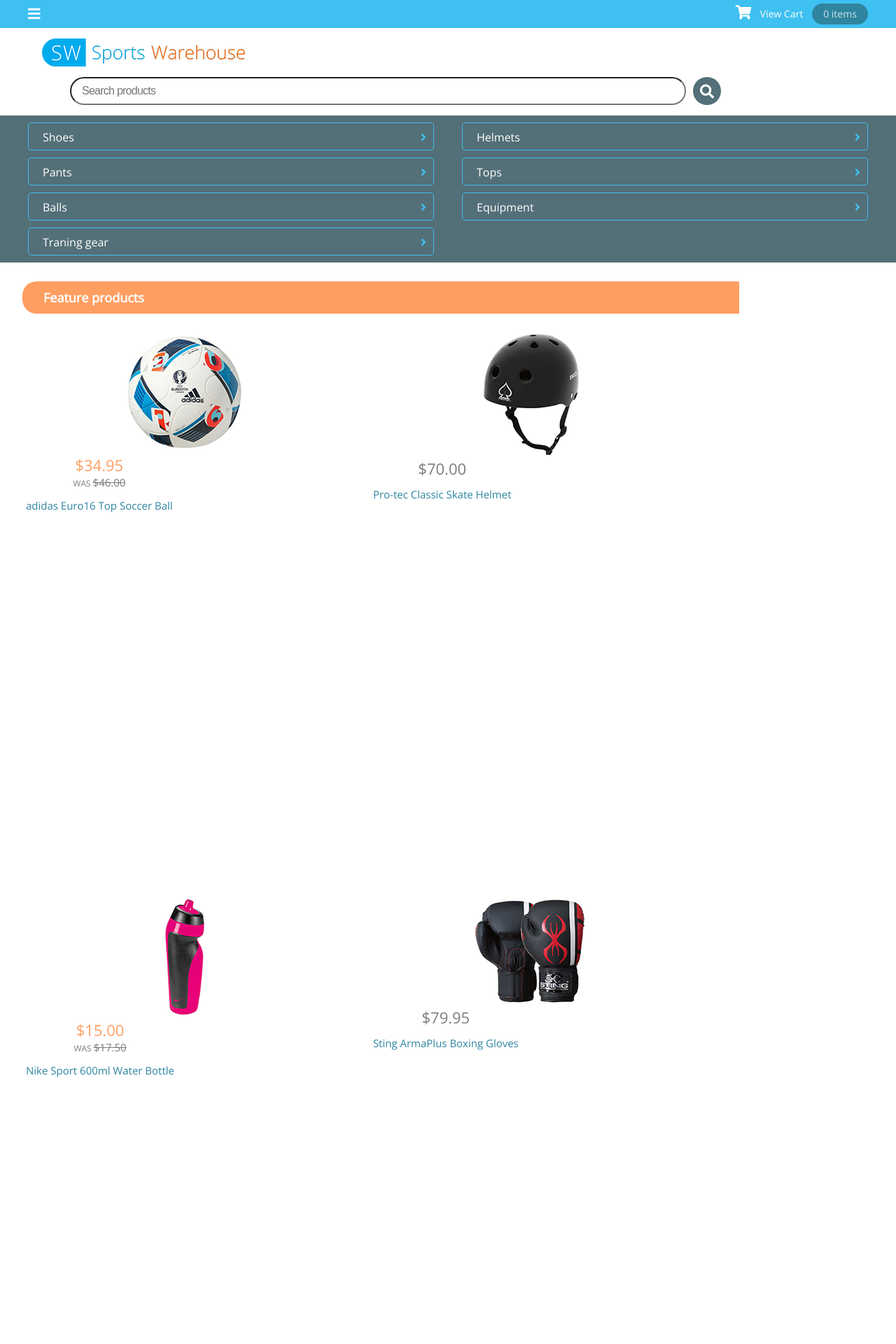
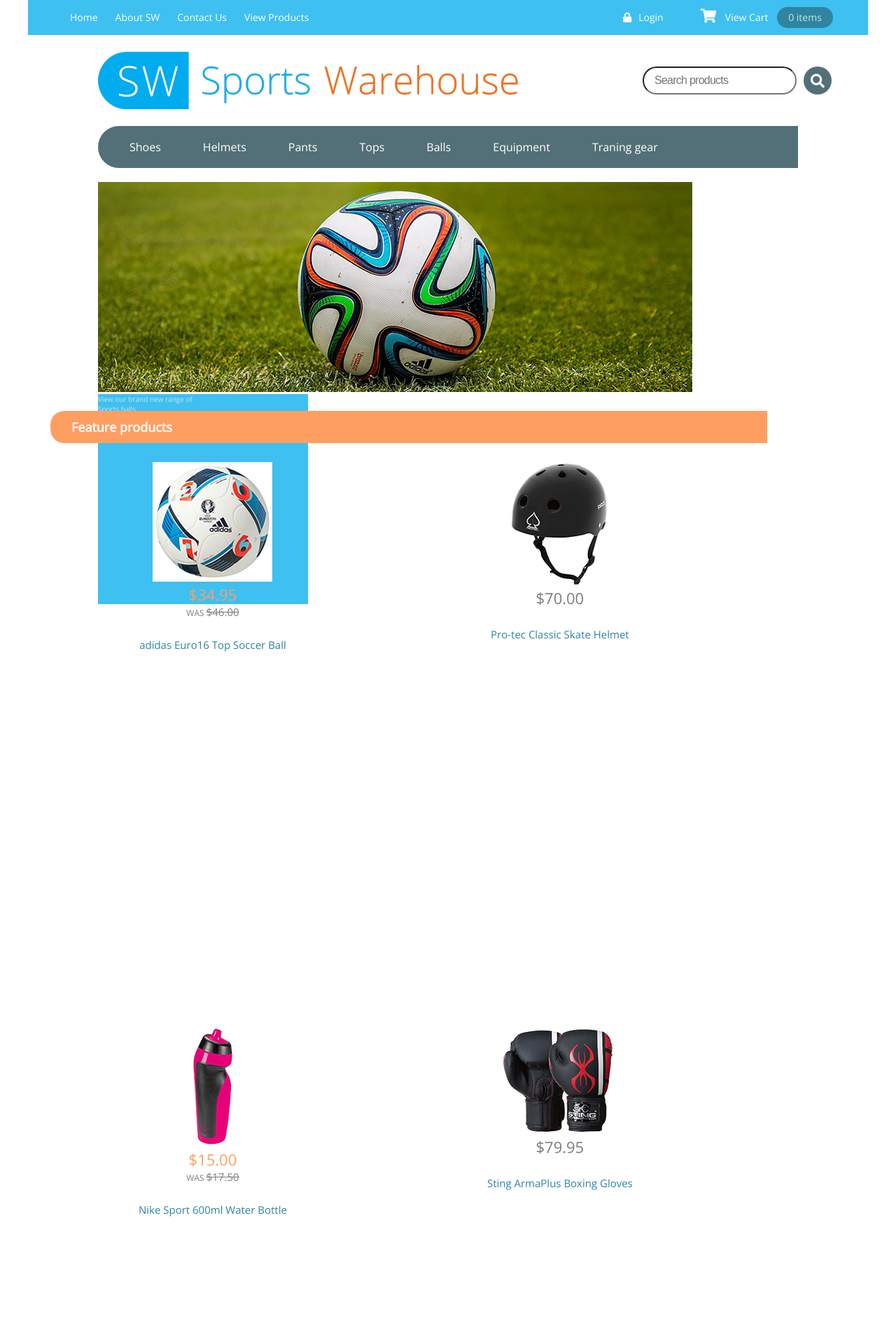
Before and after one commit to Aliali3392/sports-warehouse-website, a PHP site: page /main.html in a window 1280 px wide; the page is wider, and only the part inside the window is pictured. Shown: the top 1920 px of that part at 70% size. Run offline with PHP 8.4, Linux system fonts and the light colour scheme.

Commit message:
update css

```diff
--- a/css/main.css
+++ b/css/main.css
@@ -242,10 +242,15 @@
     margin: 5px 5px 0 5px;
     position: relative;
 }
+.items img {
+    /*padding-bottom: 90px; */
+}
 .items figcaption {
+    text-align: center;
+    width: 100%;
     /*margin-top: 10%;*/
     position: absolute;
-    /*bottom: 10px;*/
+    /*bottom: 0;*/
     font-size: 1.5rem;
     color: #2f859f;
 }
@@ -394,7 +399,7 @@
     color: #fff;
     list-style: none;
     margin-top: -40px;
-    /*display: none;*/
+    display: none;
 }
 .footer-contact .othermenu a {
     width: 100%;
@@ -433,5 +438,122 @@
 *----------------Desktop----------------
 *======================================*/
 @media screen and (min-width:550px) {
+    .wrapper {
+        width: 1200px;
+        margin: 0 auto;
+    }
+    /*topnav*/
+    .fa-bars {
+        display: none;
+    }
+    .topnav {
+        width: 100%;
+        height: 50px;
+    }
+    .menubar {
+        display: inline-block;
+        padding: 0;
+        background-color: transparent;
+        width: auto;
+        height: 50px;
+    }
+    .nav-left ul {
+        margin-top: 5px;
+    }
+    .nav-left ul li {
+        display: inline-block;
+        float: left;
+        border: none;
+        padding: 0;
+        height: 50px;
+        margin: 0;
+        width: auto;
+        /*padding-left: 50px;*/
+        margin-left: 15px;
+    }
+    .nav-left ul li:first-child {
+        margin-left: 50px;
+    }
+    .nav-left ul li::before {
+        content: "";
+    }
+    .login {
+        padding-top: 5px;
+        margin-left: 820px;
+        border: none;
+    }
+    .nav-right {
+        padding-top: 10px;
+        top: 0;
+        position: static;
+        float: right;
+        margin-right: 50px;
+    }
+    /*logo*/
+    .logo {
+        margin-top: 24px;
+        margin-left: 100px;
+        height: 82px;
+        background-image: url(../images/sports-warehouse-logo-desktop.png);
+        background-repeat: no-repeat;
+        width: 610px;
+    }
+    .logo img {
+        display: none;
+        visibility: hidden;
+    }
+    /*search bar*/
+    .search {
+        width: 295px;
+        display: inline-block;
+        margin-top: 45px;
+        float: right;
+        margin-right: 50px;
+    }
+    .search input {
+        width: 220px;
+    }
+    /*category nav*/
+    .categorynav {
+        margin-top: 24px;
+        margin-left: 100px;
+        width: 1000px;
+        height: 60px;
+        border-radius: 30px 0 0 30px;
+    }
+    .categorynav ul li {
+        display: inline-block;
+        float: left;
 
+    }
+    .categorynav ul a {
+        width: auto;
+        margin-left: 30px;
+        padding: 0 15px;
+        border-radius: 20px 0 0 20px;
+        border: none;
+    }
+    .fa-angle-right {
+        display: none;
+    }
+    /*slideshow*/
+    .slideshow {
+        float: left;
+        display: block;
+        margin-top: 20px;
+        margin-left: 100px;
+        width: 1000px;
+        height: 300px;
+    }
+    #slide2 {
+        display: none;
+    }
+    #slide3 {
+        display: none;
+    }
+    .description {
+        width: 300px;
+        height: 300px;
+        background-color: #3ec0f1;
+    }
 }
--- a/main.html
+++ b/main.html
@@ -38,6 +38,7 @@
 	<!-- This is the header -->
 		<div class="content-wrapper">
 			<header>
+				<div class="">
 					<div class="logo">
 						<a href="#"><img src="images/sports-warehouse-logo-600.png" alt="sports warehouse logo"></a>
 					</div>
@@ -46,7 +47,7 @@
 						<input type="search" name="" placeholder="Search products">
 						<p class="button"><a href="#"><i class="fas fa-search fa-2x white"></i></a></p>
 					</div>
-
+				</div>
 				<div class="categorynav">
 					<ul class="clearfix">
 						<a href="#"><li>Shoes<i class="fas fa-angle-right"></i></li></a>
@@ -63,7 +64,7 @@
 			<div class="slideshow">
 			<figure id="slide1">
 				<img src="images/sports-balls.png" alt="Sports balls">
-				<figcaption>
+				<figcaption class="description">
 					<p>View our brand new range of</p>
 					<p>Sports balls</p>
 					<a href="#"><p>Shop now</p></a>
```
Also changed, not shown: images/sports-warehouse-logo-desktop.png (added). Lines whose indentation alone changed are shown as unchanged.
